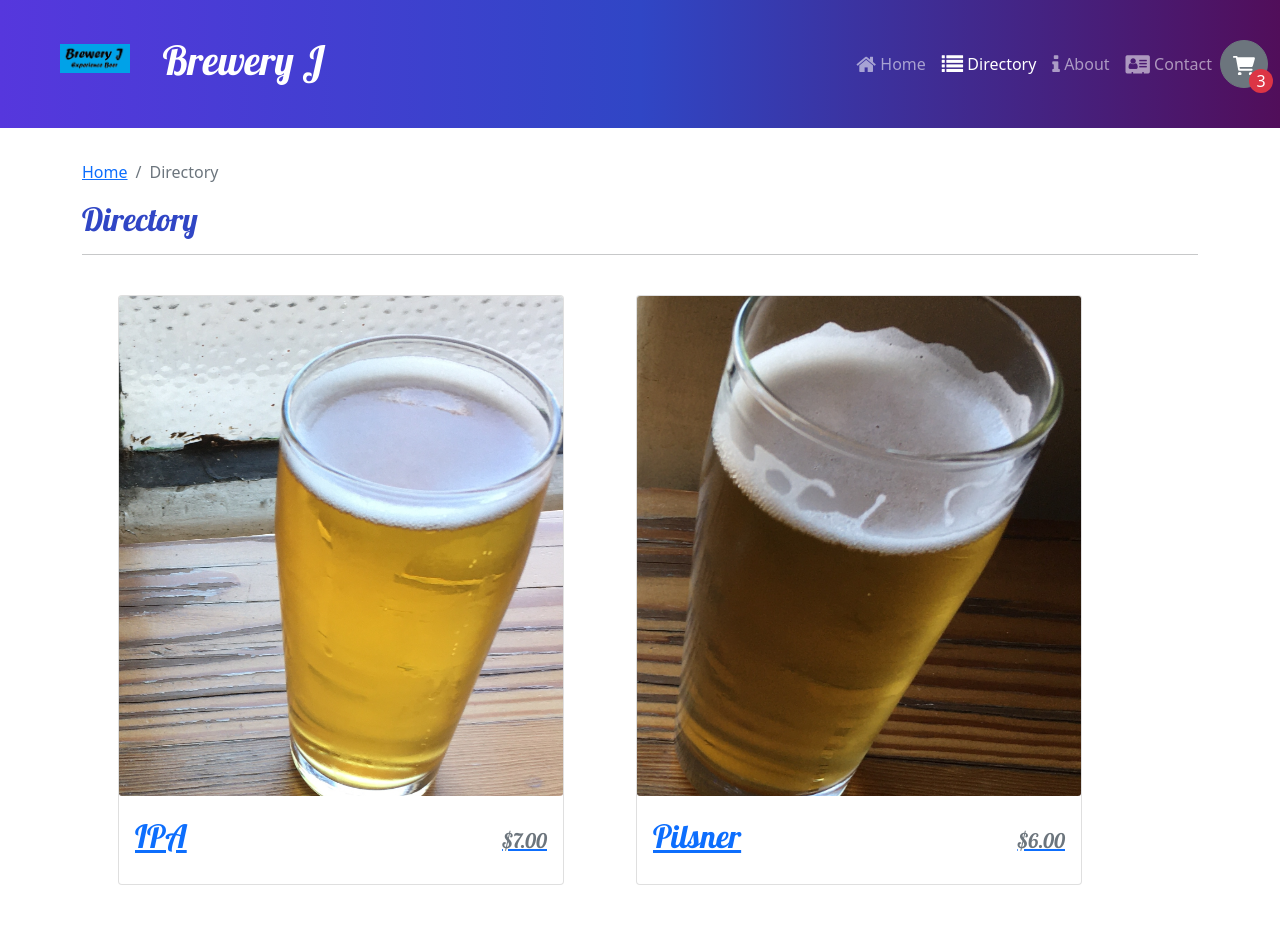
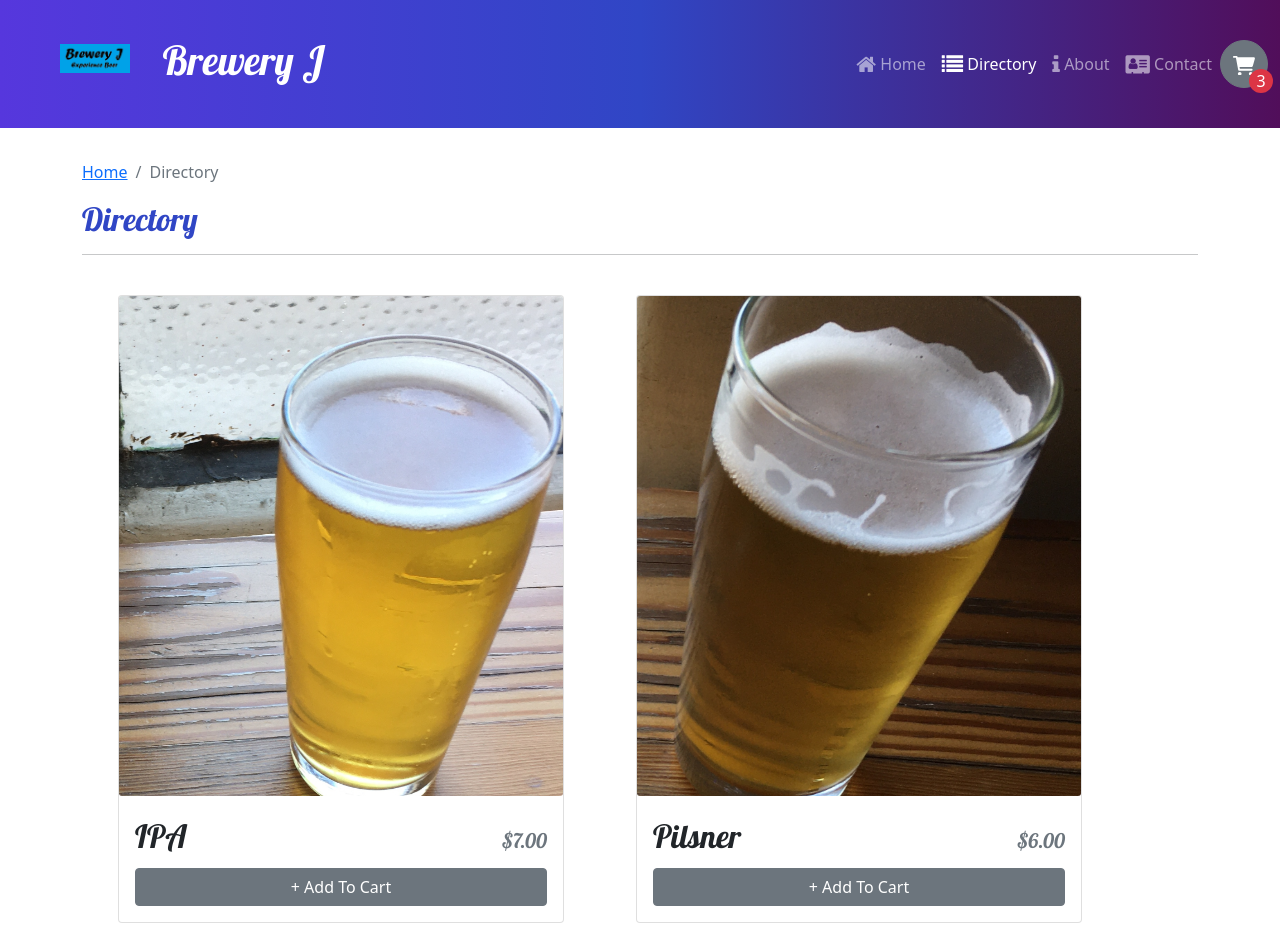
Before and after one commit to JeffHiroshi/BreweryJ, a React (Create React App) app: page /directory in a window 1280 px wide. Shown: the top 932 px of the page. Built offline with nearby package versions, Linux system fonts and the light colour scheme.

Commit message:
Shopping Cart Context

```diff
--- a/src/App.js
+++ b/src/App.js
@@ -7,10 +7,12 @@ import BeersDirectoryPage from './pages/BeersDirectoryPage';
 import BeerDetailPage from './pages/BeerDetailPage';
 import './App.css';
 import AboutPage from './pages/AboutPage';
+import { ShoppingCartProvider } from './context/ShoppingCartContext';
 
 function App() {
   return (
     <div className="App">
+      <ShoppingCartProvider>
         <Header />
         <Routes>
               <Route path='/' element={<HomePage />} />
@@ -23,6 +25,7 @@ function App() {
               <Route path='about' element={<AboutPage/>} />
           </Routes>
         <Footer />
+      </ShoppingCartProvider>
     </div>
   );
 }
--- /dev/null
+++ b/src/context/ShoppingCartContext.js
@@ -0,0 +1,65 @@
+import { createContext, useContext, useState } from "react";
+
+const ShoppingCardContext = createContext({})
+
+export function useShoppingCart() {
+    return useContext(ShoppingCardContext)
+}
+
+export function ShoppingCartProvider( { children }) {
+    const [cartItems, setCartItems] = useState([])
+
+    function getItemQuantity(id) {
+        return cartItems.find(item => item.id === id)?.quantity || 0
+    }
+
+    const increaseCartQuantity = (id) => {
+        setCartItems(currItems => {
+            if (currItems.find(item => item.id === id) == null) {
+                return [...currItems, { id, quantity: 1}]
+            } else {
+                return currItems.map(item => {
+                    if (item.id === id) {
+                        return { ...item, quantity: item.quantity + 1}
+                    } else {
+                        return item
+                    }
+                })
+            }
+        })
+    }
+
+    const decreaseCartQuantity = (id) => {
+        setCartItems(currItems => {
+            if (currItems.find(item => item.id === id)?.quantity === 1) {
+                return currItems.filter(item => item.id !== id)
+            } else {
+                return currItems.map(item => {
+                    if (item.id === id) {
+                        return { ...item, quantity: item.quantity - 1}
+                    } else {
+                        return item
+                    }
+                })
+            }
+        })
+    }
+
+    const removeFromCart = (id) => {
+        setCartItems(currItems => {
+            return currItems.filter(item => item.id !== id)
+        })
+    }
+
+    return (
+    <ShoppingCardContext.Provider
+    value={{
+        getItemQuantity,
+        increaseCartQuantity,
+        decreaseCartQuantity,
+        removeFromCart }}
+    >
+        {children}
+    </ShoppingCardContext.Provider>
+    )
+}
--- a/src/features/beers/BeerCard.js
+++ b/src/features/beers/BeerCard.js
@@ -1,11 +1,20 @@
-import { Card, CardBody, CardImg, CardTitle } from 'reactstrap';
+import { Card, CardBody, CardImg, CardTitle, Button } from 'reactstrap';
 import { Link } from 'react-router-dom';
 import { formatCurrency } from '../../utils/formatCurrency';
+import { useShoppingCart } from '../../context/ShoppingCartContext';
 
 const BeerCard = ({ beer }) => {
     const { id, image, name, price } = beer
+    const {
+        getItemQuantity,
+        increaseCartQuantity,
+        decreaseCartQuantity,
+        removeFromCart
+     } = useShoppingCart()
+    const quantity = getItemQuantity(id)
+
     return (
-        <Link to={`${id}`}>
+        //<Link to={`${id}`}>
             <Card>
                 <CardImg
                     src={image}
@@ -18,9 +27,30 @@ const BeerCard = ({ beer }) => {
                         <span className='fs-2'>{name}</span>
                         <span className='ms-2 text-muted'>{formatCurrency(price)}</span>
                     </CardTitle>
+                    <div className='mt-auto'>
+                        {quantity === 0 ? (
+                            <Button className='w-100' onClick={() => increaseCartQuantity(id)}>+ Add To Cart
+                            </Button>
+                        ) : (
+                        <div
+                            className='d-flex align-items-center flex-column' style={{ gap: '.5rem'}}
+                        >
+                            <div
+                                className='d-flex align-items-center justify-content-center' style={{ gap: '.5rem'}}
+                            >
+                                <Button onClick={() => decreaseCartQuantity(id)}>-</Button>
+                                <div>
+                                    <span className='fs-3'>{quantity}</span> in cart
+                                </div>
+                                <Button onClick={() => increaseCartQuantity(id)}>+</Button>
+                            </div>
+                            <Button variant='danger' size='sm'
+                            onClick={() => removeFromCart(id)}>Remove</Button>
+                        </div>)}
+                    </div>
                 </CardBody>
             </Card>
-        </Link>
+        //</Link>
     );
 }
 
```
Lines whose indentation alone changed are shown as unchanged.
